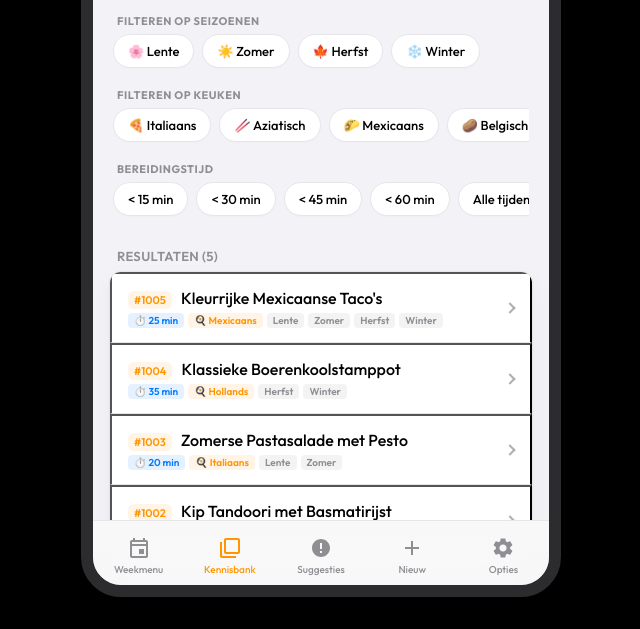
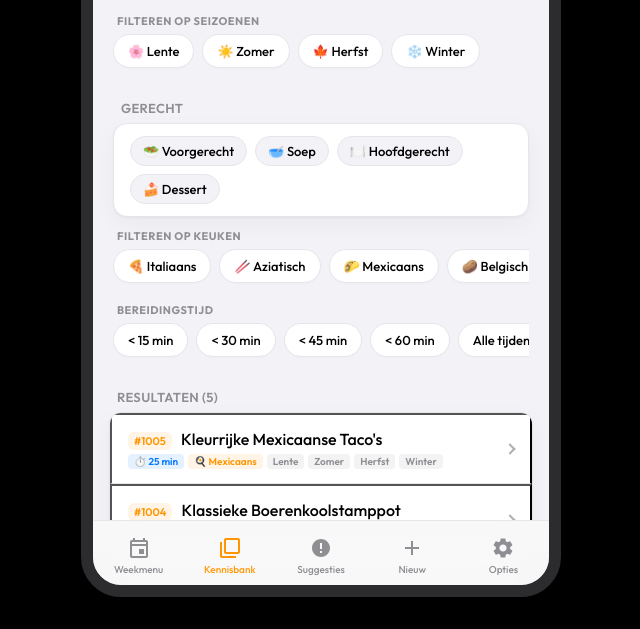
Before and after one commit to patrick-1840/receptenkiezer, a website built with Vite: page index.html in a window 1280 px wide. Both pictures are taken after a click on the button "Kennisbank". Shown: the part 171-800 px from the top of the page, without its empty margins (319-959 px from the left). Built offline with nearby package versions, Linux system fonts and the light colour scheme.

Commit message:
Update index.html

```diff
--- a/index.html
+++ b/index.html
@@ -91,6 +91,16 @@
               <button class="pill-button" data-type="season" data-value="Winter" onclick="toggleFilter(this)">❄️ Winter</button>
             </div>
 
+			<div class="ios-list-group-title">Gerecht</div>
+				<div class="ios-card form-card">
+				  <div class="checkbox-pill-grid form-grid">
+					<label class="pill-checkbox"><input type="radio" name="form-dish" value="voorgerecht" required><span>🥗 Voorgerecht</span></label>
+					<label class="pill-checkbox"><input type="radio" name="form-dish" value="soep" required><span>🥣 Soep</span></label>
+					<label class="pill-checkbox"><input type="radio" name="form-dish" value="hoofdgerecht" required><span>🍽️ Hoofdgerecht</span></label>
+					<label class="pill-checkbox"><input type="radio" name="form-dish" value="dessert" required><span>🍰 Dessert</span></label>
+				  </div>
+			</div>
+
             <div class="filter-section-title" style="margin-top: 8px;">Filteren op keuken</div>
             <div class="filter-scroll" id="filter-cuisines">
               <button class="pill-button" data-type="cuisine" data-value="Italiaans" onclick="toggleFilter(this)">🍕 Italiaans</button>
@@ -146,6 +156,16 @@
                 <label class="pill-checkbox"><input type="checkbox" value="Zomer" checked><span>☀️ Zomer</span></label>
                 <label class="pill-checkbox"><input type="checkbox" value="Herfst" checked><span>🍁 Herfst</span></label>
                 <label class="pill-checkbox"><input type="checkbox" value="Winter" checked><span>❄️ Winter</span></label>
+              </div>
+            </div>
+
+				<div class="form-row">
+				  <label>Soort gerecht</label>
+				  <div class="checkbox-pill-grid" id="suggestion-dish-grid">
+					<label class="pill-checkbox"><input type="checkbox" value="voorgerecht" checked><span>🥗 Voorgerecht</span></label>
+					<label class="pill-checkbox"><input type="checkbox" value="soep" checked><span>🥣 Soep</span></label>
+					<label class="pill-checkbox"><input type="checkbox" value="hoofdgerecht" checked><span>🍽️ Hoofdgerecht</span></label>
+					<label class="pill-checkbox"><input type="checkbox" value="dessert" checked><span>🍰 Dessert</span></label>
 				  </div>
 				</div>
 
@@ -406,6 +426,10 @@
               <span id="modal-recipe-time" class="meta-val">45 min</span>
             </div>
 			<div class="meta-item">
+			  <span class="meta-label">Type</span>
+			  <span id="modal-recipe-type" class="meta-val">-</span>
+			</div>
+            <div class="meta-item">
               <span class="meta-label">Keuken</span>
               <span id="modal-recipe-cuisine" class="meta-val">Italiaans</span>
             </div>
```
Lines whose indentation alone changed are shown as unchanged.
